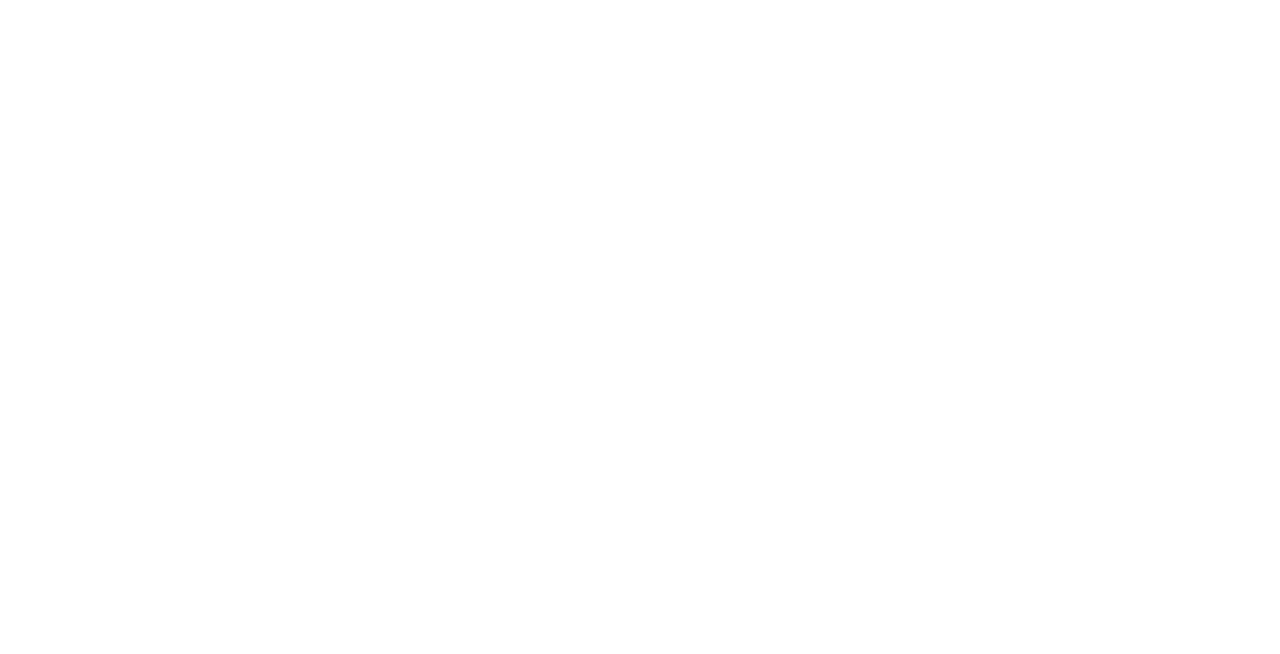
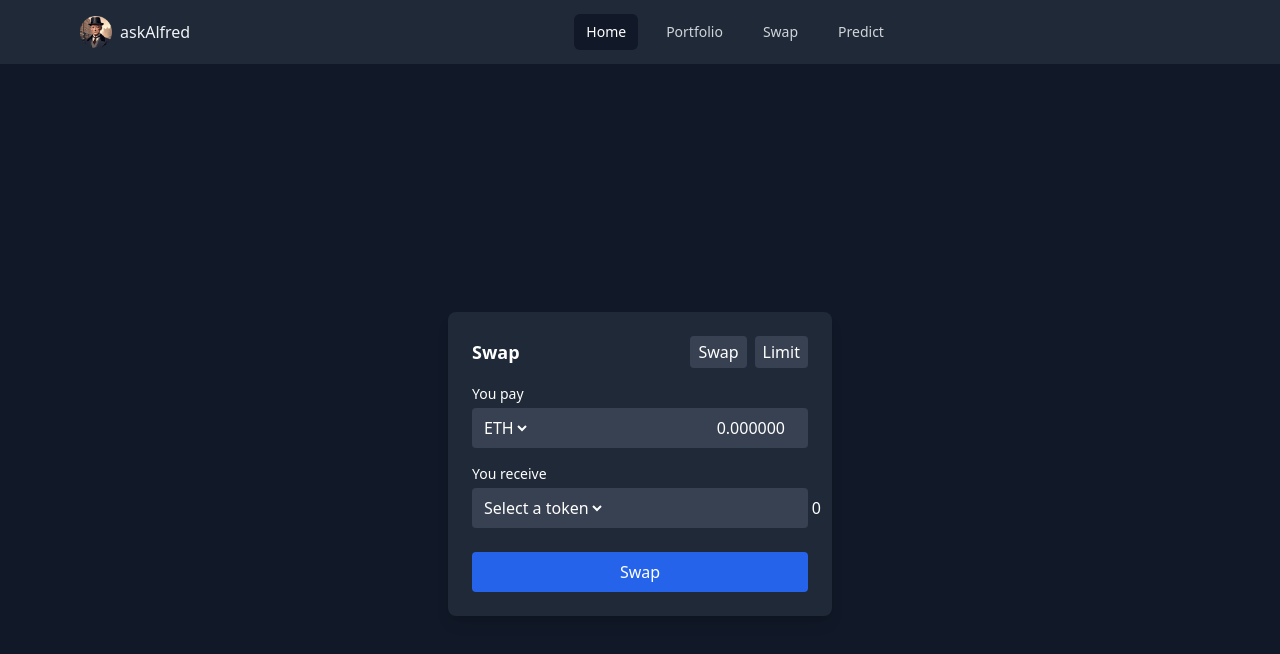
Before and after one commit to Satvik1769/askAlfred, a React (Vite) app in the folder frontend/: page /SwapInterface in a window 1280 px wide. Before the commit this address had no page. Shown: the top 654 px of the page. Built offline with nearby package versions, Linux system fonts and the light colour scheme; what @web3modal/ethers would draw is missing.

Commit message:
Navbar added
link ho gya hai and navbar bhi add kar diya hai

```diff
--- a/frontend/src/App.jsx
+++ b/frontend/src/App.jsx
@@ -48,7 +48,7 @@
       <Routes>
         <Route path="/" element={<Home />} />
         <Route path="/prediction" element={<SwapInterface />} />
-        <Route path="/better-swap" element={<SwapInterface />} />
+        <Route path="/SwapInterface" element={<SwapInterface />} />
         <Route path="/login" element={<LoginSignup />} />
       </Routes>
     </Router>
--- a/frontend/src/components/NavigationBar.jsx
+++ b/frontend/src/components/NavigationBar.jsx
@@ -8,7 +8,7 @@
 const navigation = [
   { name: 'Home', href: '/', current: true },
   { name: 'Portfolio', href: '#', current: false },
-  { name: 'Swap', href: '#', current: false },
+  { name: 'Swap', href: '/SwapInterface', current: false },
   { name: 'Predict', href: '#', current: false },
 ];
 
--- a/frontend/src/components/SwapInterface.jsx
+++ b/frontend/src/components/SwapInterface.jsx
@@ -1,7 +1,14 @@
 import React from 'react';
+import { useNavigate } from 'react-router-dom';
+import NavigationBar from './NavigationBar';
 
 const SwapInterface = () => {
+
+  const navigate = useNavigate();
+
   return (
+    <div className='relative'>
+    <NavigationBar/>
       <div className="flex justify-center items-center h-screen bg-gray-900">
         <div className="bg-gray-800 p-6 rounded-lg shadow-lg text-white w-96">
           <div className="flex justify-between items-center mb-4">
@@ -35,6 +42,7 @@
           <button className="w-full py-2 bg-blue-600 rounded mt-2">Swap</button>
         </div>
       </div>
+    </div>
   );
 };
 
```
Lines whose indentation alone changed are shown as unchanged.
